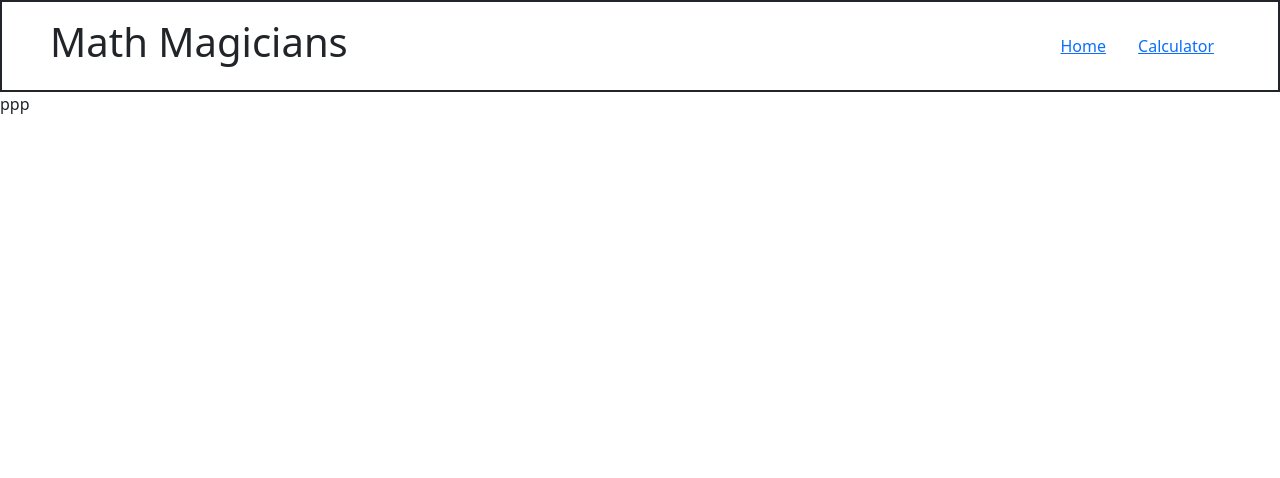
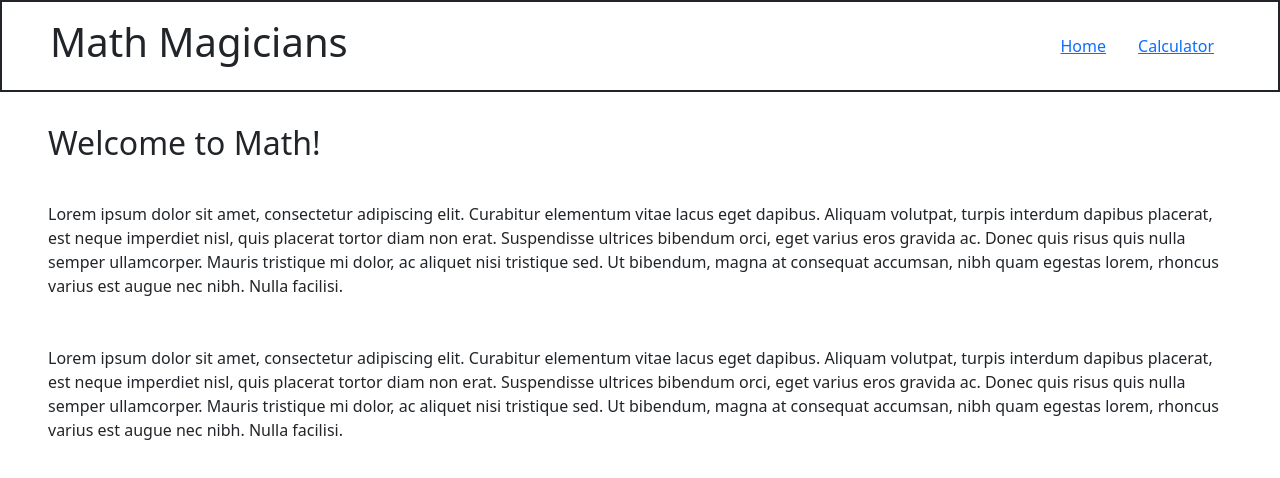
Before and after one commit to Yothu/math-magicians-react, a React (Create React App) app: page / in a window 1280 px wide. Shown: the top 478 px of the page. Built offline with nearby package versions, Linux system fonts and the light colour scheme.

Commit message:
Add Style.css

```diff
--- a/src/components/Calculator.js
+++ b/src/components/Calculator.js
@@ -25,7 +25,10 @@ function Calculator() {
   return (
     <>
       <Header />
-      <div className="container">
+      <section id="calculator-section" className="container-fluid px-sm-5 p-3 screen-height">
+        <p>a</p>
+      </section>
+      <div id="calculator" className="container">
         <div className="row">
           <div className={`result col-12 p-3 text-white text-end border-mid-gray ${darkGray}`}>
             { state.next || state.operation || state.total || 0 }
--- a/src/components/Home.js
+++ b/src/components/Home.js
@@ -1,11 +1,38 @@
 import React from 'react';
 import Header from './Header';
+import './Style.css';
 
 function Home() {
   return (
     <>
       <Header />
-      <p>ppp</p>
+      <section id="home-section" className="container-fluid px-sm-5 p-3 screen-height">
+        <h2 className="py-3">Welcome to Math!</h2>
+        <p className="py-3">
+          {' '}
+          Lorem ipsum dolor sit amet, consectetur adipiscing elit.
+          Curabitur elementum vitae lacus eget dapibus. Aliquam volutpat, turpis
+          interdum dapibus placerat, est neque imperdiet nisl, quis placerat
+          tortor diam non erat. Suspendisse ultrices bibendum orci, eget varius
+          eros gravida ac. Donec quis risus quis nulla semper ullamcorper. Mauris
+          tristique mi dolor, ac aliquet nisi tristique sed. Ut bibendum, magna
+          at consequat accumsan, nibh quam egestas lorem, rhoncus varius est augue
+          nec nibh. Nulla facilisi.
+          {' '}
+        </p>
+        <p className="py-3">
+          {' '}
+          Lorem ipsum dolor sit amet, consectetur adipiscing elit.
+          Curabitur elementum vitae lacus eget dapibus. Aliquam volutpat, turpis
+          interdum dapibus placerat, est neque imperdiet nisl, quis placerat
+          tortor diam non erat. Suspendisse ultrices bibendum orci, eget varius
+          eros gravida ac. Donec quis risus quis nulla semper ullamcorper. Mauris
+          tristique mi dolor, ac aliquet nisi tristique sed. Ut bibendum, magna
+          at consequat accumsan, nibh quam egestas lorem, rhoncus varius est augue
+          nec nibh. Nulla facilisi.
+          {' '}
+        </p>
+      </section>
     </>
   );
 }
--- /dev/null
+++ b/src/components/Style.css
@@ -0,0 +1,3 @@
+.screen-height {
+  min-height: 100vh;
+}
```
